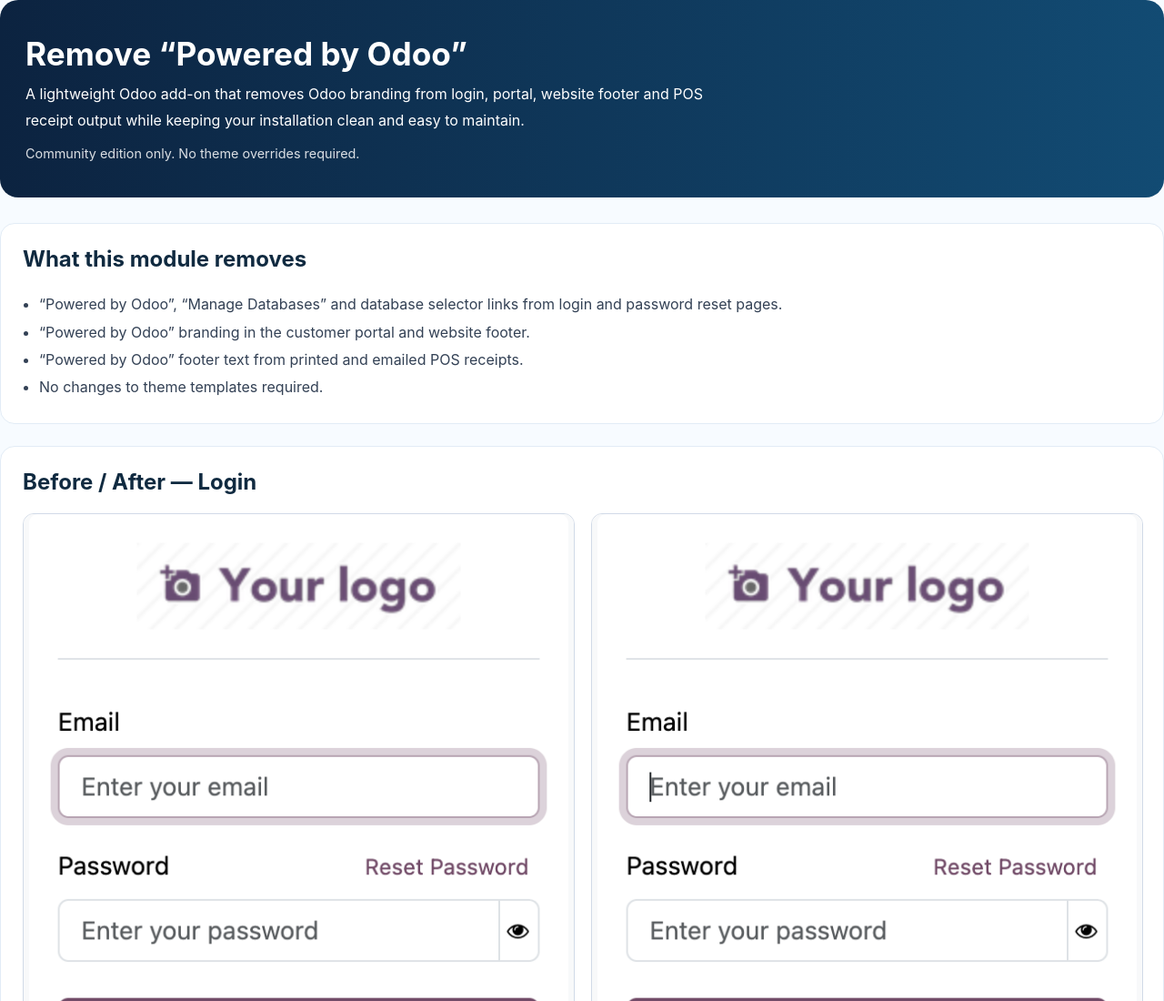
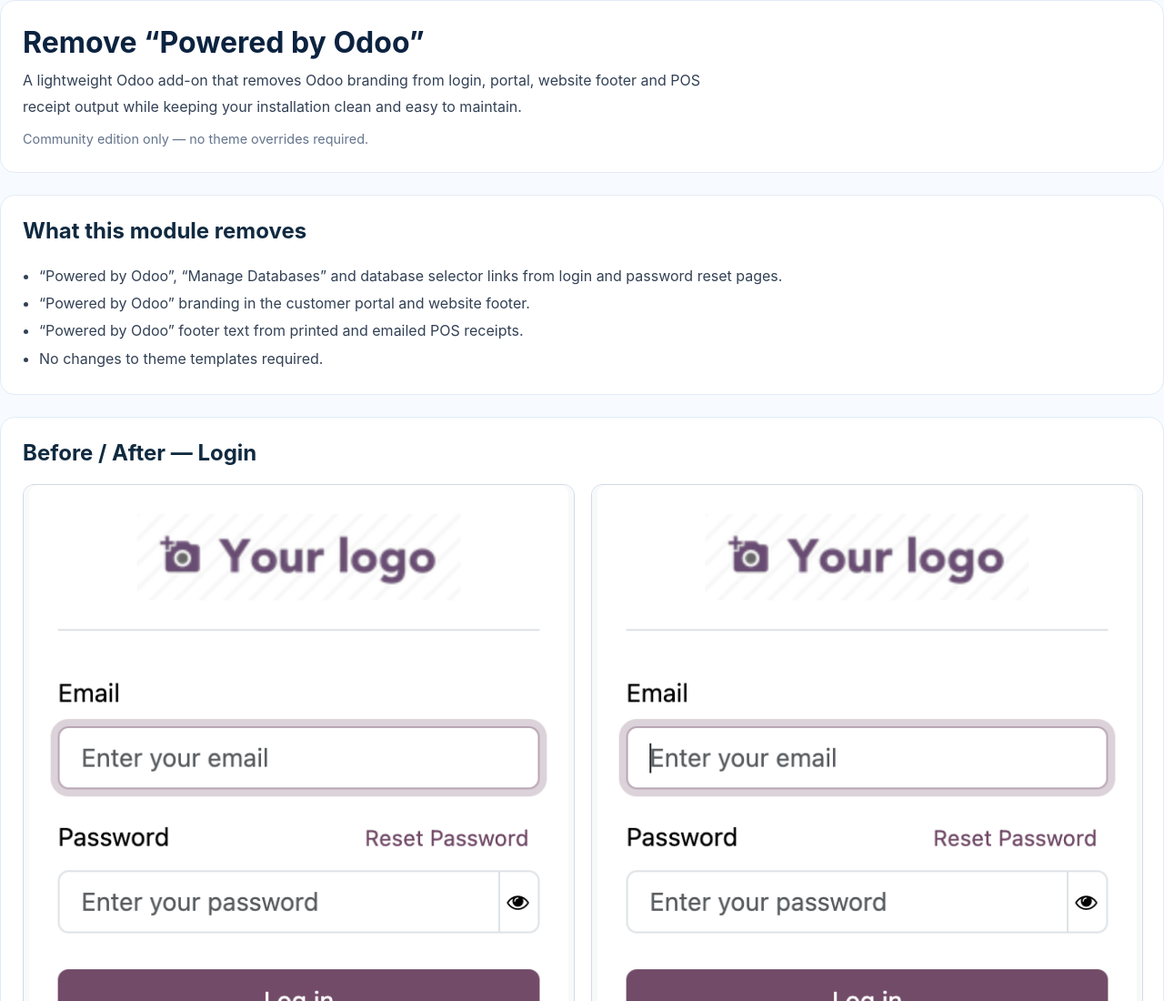
Before and after one commit to Etregin/odoo_public_apps, a plain HTML site: page dt_remove_powered_by_odoo/static/description/index.html in a window 1280 px wide. Shown: the top 1100 px of the page at 91% size. Drawn offline with Linux system fonts and the light colour scheme.

Commit message:
docs: update hero section styling to light card design

```diff
--- a/dt_remove_powered_by_odoo/static/description/index.html
+++ b/dt_remove_powered_by_odoo/static/description/index.html
@@ -7,13 +7,13 @@
 <body style="margin:0;padding:0;background:#f7fbff;font-family:Inter,system-ui,-apple-system,BlinkMacSystemFont,sans-serif;color:#0f172a;">
 
   <!-- Hero -->
-  <div style="background:linear-gradient(90deg,#0c2340 0%,#124b73 100%);color:#fff;border-radius:20px;padding:40px 28px;margin-bottom:28px;">
-    <h1 style="margin:0 0 10px;font-size:2.2rem;line-height:1.1;">Remove &ldquo;Powered by Odoo&rdquo;</h1>
-    <p style="margin:0;font-size:1rem;color:#ffffff;line-height:1.8;max-width:760px;">
+  <div style="background:#fff;border:1px solid #e2ecf6;border-radius:16px;padding:28px 24px;margin-bottom:24px;">
+    <h1 style="margin:0 0 10px;font-size:2rem;line-height:1.1;color:#0c2340;">Remove &ldquo;Powered by Odoo&rdquo;</h1>
+    <p style="margin:0;font-size:1rem;color:#334155;line-height:1.8;max-width:760px;">
       A lightweight Odoo add-on that removes Odoo branding from login, portal, website footer and POS receipt output
       while keeping your installation clean and easy to maintain.
     </p>
-    <p style="margin:14px 0 0;font-size:0.9rem;color:#ffffff;opacity:0.85;">Community edition only. No theme overrides required.</p>
+    <p style="margin:12px 0 0;font-size:0.9rem;color:#64748b;">Community edition only &mdash; no theme overrides required.</p>
   </div>
 
   <!-- What this module removes -->
```
